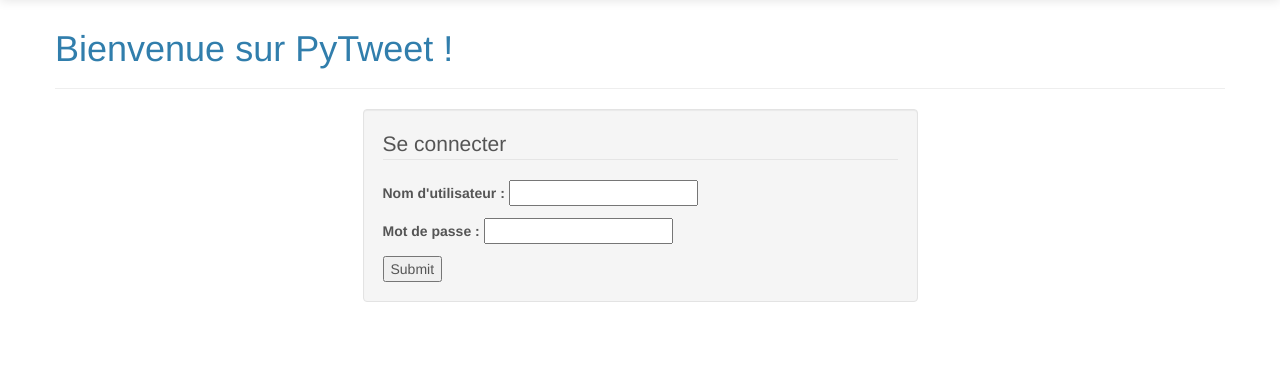
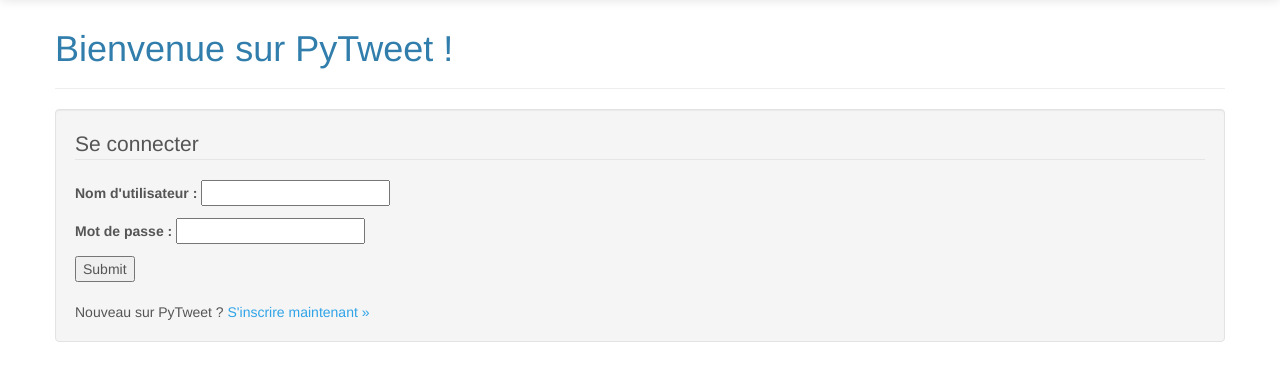
Before and after one commit to cfasquel/PyTweet, a Django app: page / in a window 1280 px wide. Shown: the part 51-432 px from the top of the page. Run offline with Django 3.2, Linux system fonts and the light colour scheme; some libraries are stand-ins or nearby versions.

Commit message:
links between inscription page and connection page

```diff
--- a/PyTweetApp/templates/_base.html
+++ b/PyTweetApp/templates/_base.html
@@ -23,7 +23,7 @@
           			<span class="icon-bar"></span>
           			<span class="icon-bar"></span>
         			</button>
-        			<a class="navbar-brand" href="#">PyTweet</a>
+        			<a class="navbar-brand" href="{% url "PyTweetApp.views.home" %}">PyTweet</a>
       		</div>
     		</div>
   	</div>
--- a/PyTweetApp/templates/home.html
+++ b/PyTweetApp/templates/home.html
@@ -6,9 +6,7 @@
 	<h1>Bienvenue sur PyTweet !</h1>
 </div>
 
-<div class="col-md-6 col-md-offset-3">
 <div class="well">
-
 	<fieldset>
 		<legend>Se connecter</legend>
 		{% if error %}
@@ -24,8 +22,12 @@
 				<input type="submit"/>
 			</form>
 		{% endif %}
+
+		<br/>
+
+		Nouveau sur PyTweet ? <a href="{% url "PyTweetApp.views.signup" %}">S'inscrire maintenant »</a>
+
 	</fieldset>
-	</div>
 </div>
 
 {% endblock %}
--- a/PyTweetApp/templates/sign-up.html
+++ b/PyTweetApp/templates/sign-up.html
@@ -6,7 +6,6 @@
 	<h1>Rejoignez PyTweet aujourd'hui !</h1>
 </div>
 
-<div class="col-md-6 col-md-offset-3">
 <div class="well">
 	<form role="form">
 		<fieldset>
@@ -33,6 +32,5 @@
 		</fieldset>
 	</form>
 </div>
-</div>
 
 {% endblock %}
```
Lines whose indentation alone changed are shown as unchanged.
